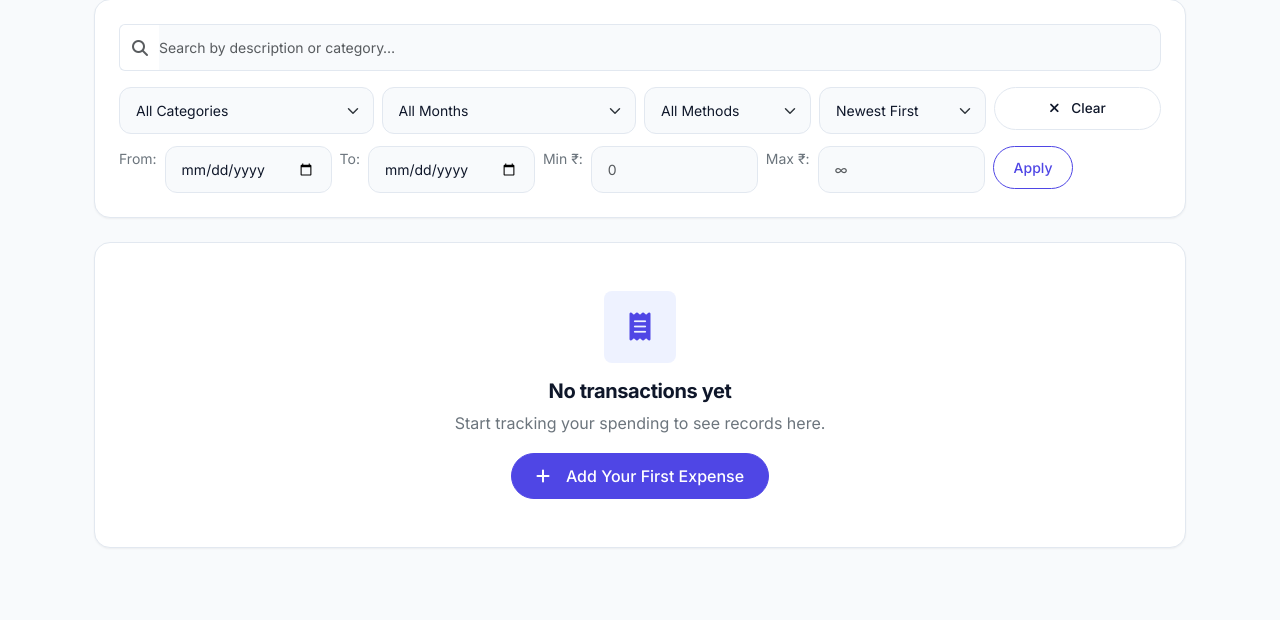
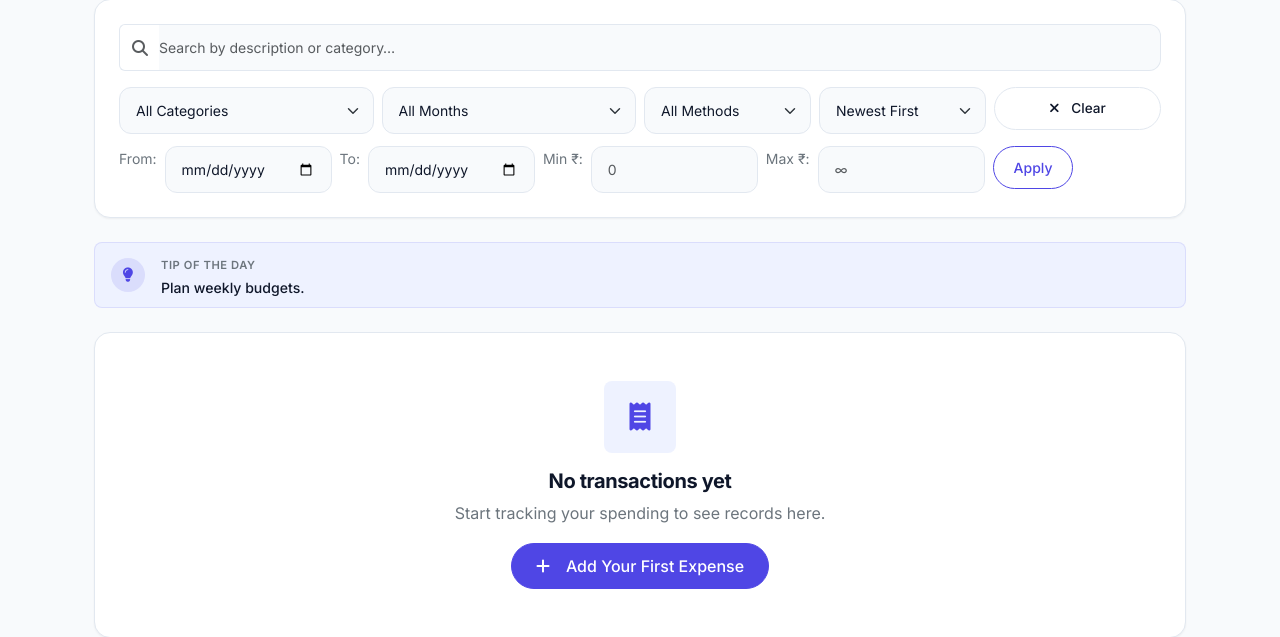
Before and after one commit to M3hul-raj/ExpenseFlow, a Flask app: page /view in a window 1280 px wide. Shown: the part 324-961 px from the top of the page. Before the commit the page ends 873 px from the top, so only its background shows below. Run offline with Flask 3, Linux system fonts and the light colour scheme; the visitor is signed in with stand-in values (Sample User, id 1).

Commit message:
Fix: tips feature restored on transactions page

```diff
--- a/templates/view_expense_updated.html
+++ b/templates/view_expense_updated.html
@@ -166,6 +166,21 @@
             </div>
         </div>
     </div>
+
+    <!-- ─── Tip of the Day ─── -->
+    {% if savings_tip %}
+    <div class="d-flex align-items-center gap-3 mb-4 px-3 py-2 rounded-3"
+         style="background: var(--primary-light); border: 1px solid rgba(79,70,229,0.12);">
+        <div class="d-inline-flex align-items-center justify-content-center rounded-circle flex-shrink-0"
+             style="width:34px;height:34px;background:rgba(79,70,229,0.12);color:var(--primary);font-size:0.9rem;">
+            <i class="fas fa-lightbulb"></i>
+        </div>
+        <div>
+            <span class="text-secondary" style="font-size:0.7rem;text-transform:uppercase;letter-spacing:0.05em;font-weight:600;">Tip of the day</span>
+            <p class="mb-0" style="font-size:0.88rem;color:var(--text-primary);font-weight:500;">{{ savings_tip }}</p>
+        </div>
+    </div>
+    {% endif %}
 
     <!-- ─── Table ─── -->
     {% if expenses %}
```
